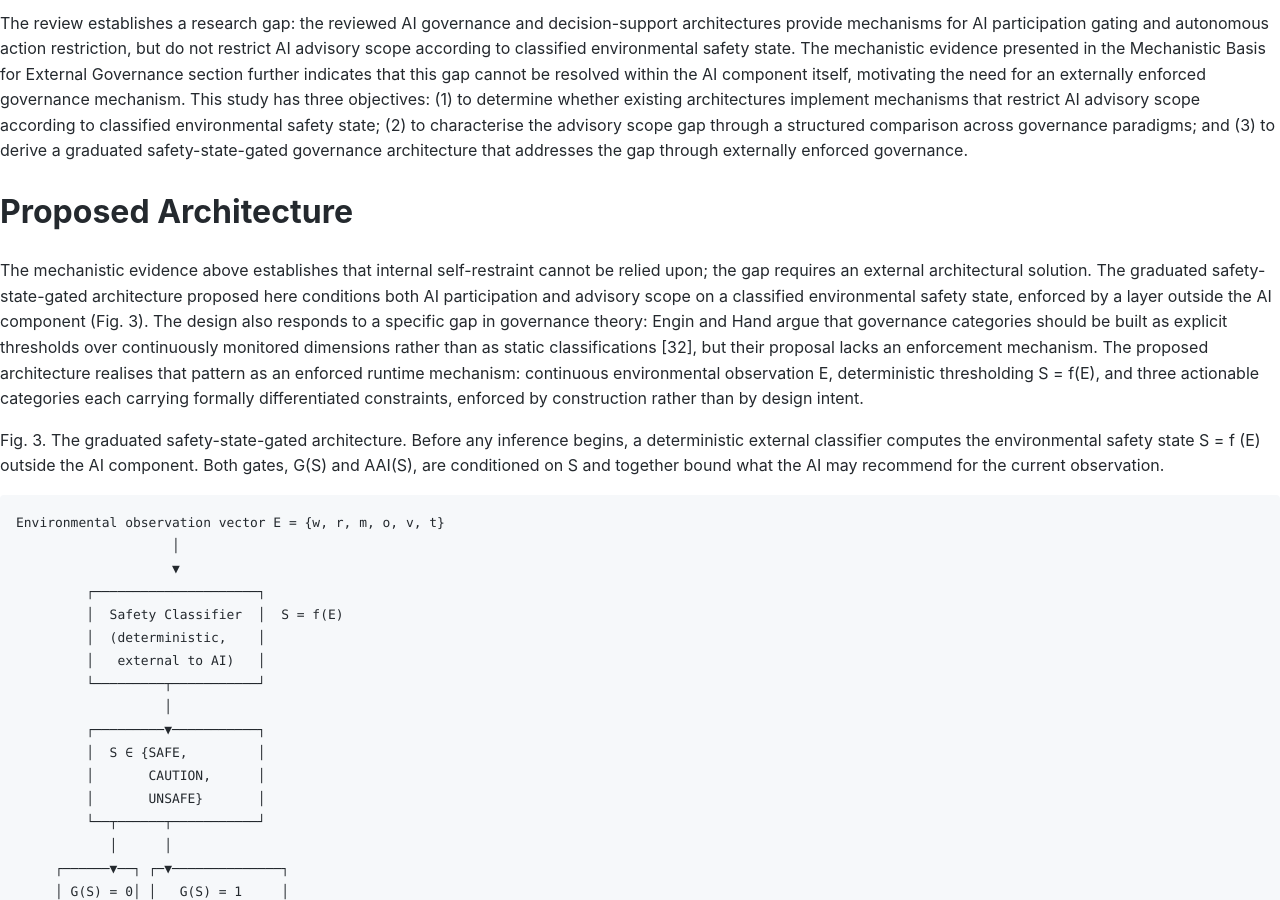
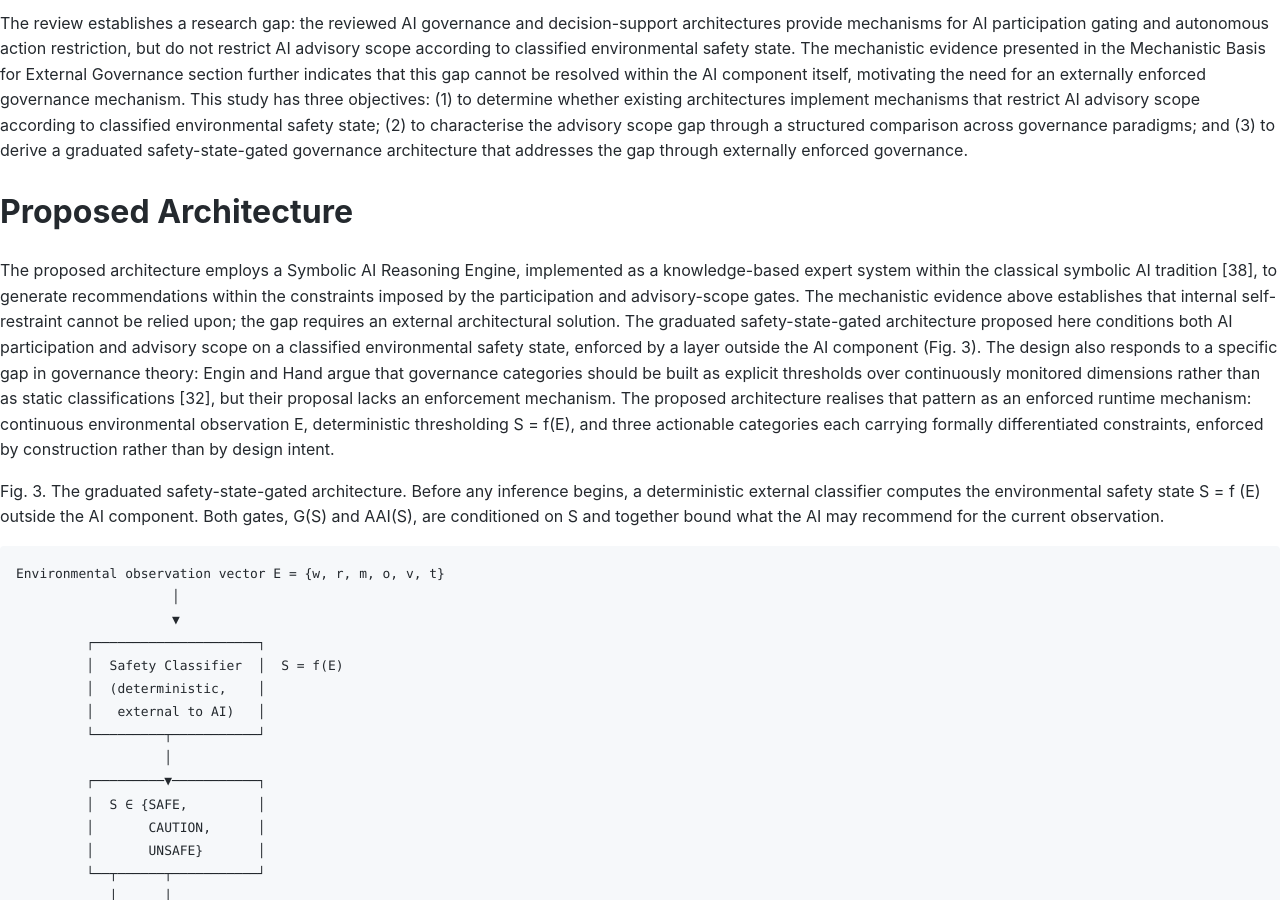
Before and after one commit to kandaiiskandar/research-plan, a Jekyll site: the page built from ipsci-2026-paper-v7.md, in a window 1280 px wide and 900 px high, scrolled down 8396 px. Built offline with Jekyll 4.4.1, drawn with Linux system fonts in a browser that asks for light colours; our own code applies the rules of GitHub Pages for plain Markdown files.

Commit message:
add: introduce Symbolic AI Reasoning Engine before Fig. 3 [38]

```diff
--- a/ipsci-2026-paper-v7.md
+++ b/ipsci-2026-paper-v7.md
@@ -200,7 +200,7 @@ The review establishes a research gap: the reviewed AI governance and decision-s
 
 #  Proposed Architecture
 
-The mechanistic evidence above establishes that internal self-restraint cannot be relied upon; the gap requires an external architectural solution. The graduated safety-state-gated architecture proposed here conditions both AI participation and advisory scope on a classified environmental safety state, enforced by a layer outside the AI component (Fig. 3). The design also responds to a specific gap in governance theory: Engin and Hand argue that governance categories should be built as explicit thresholds over continuously monitored dimensions rather than as static classifications [32], but their proposal lacks an enforcement mechanism. The proposed architecture realises that pattern as an enforced runtime mechanism: continuous environmental observation E, deterministic thresholding S = f(E), and three actionable categories each carrying formally differentiated constraints, enforced by construction rather than by design intent.
+The proposed architecture employs a Symbolic AI Reasoning Engine, implemented as a knowledge-based expert system within the classical symbolic AI tradition [38], to generate recommendations within the constraints imposed by the participation and advisory-scope gates. The mechanistic evidence above establishes that internal self-restraint cannot be relied upon; the gap requires an external architectural solution. The graduated safety-state-gated architecture proposed here conditions both AI participation and advisory scope on a classified environmental safety state, enforced by a layer outside the AI component (Fig. 3). The design also responds to a specific gap in governance theory: Engin and Hand argue that governance categories should be built as explicit thresholds over continuously monitored dimensions rather than as static classifications [32], but their proposal lacks an enforcement mechanism. The proposed architecture realises that pattern as an enforced runtime mechanism: continuous environmental observation E, deterministic thresholding S = f(E), and three actionable categories each carrying formally differentiated constraints, enforced by construction rather than by design intent.
 
 
 Fig. 3. The graduated safety-state-gated architecture. Before any inference begins, a deterministic external classifier computes the environmental safety state S = f (E) outside the AI component. Both gates, G(S) and AAI(S), are conditioned on S and together bound what the AI may recommend for the current observation.
```
